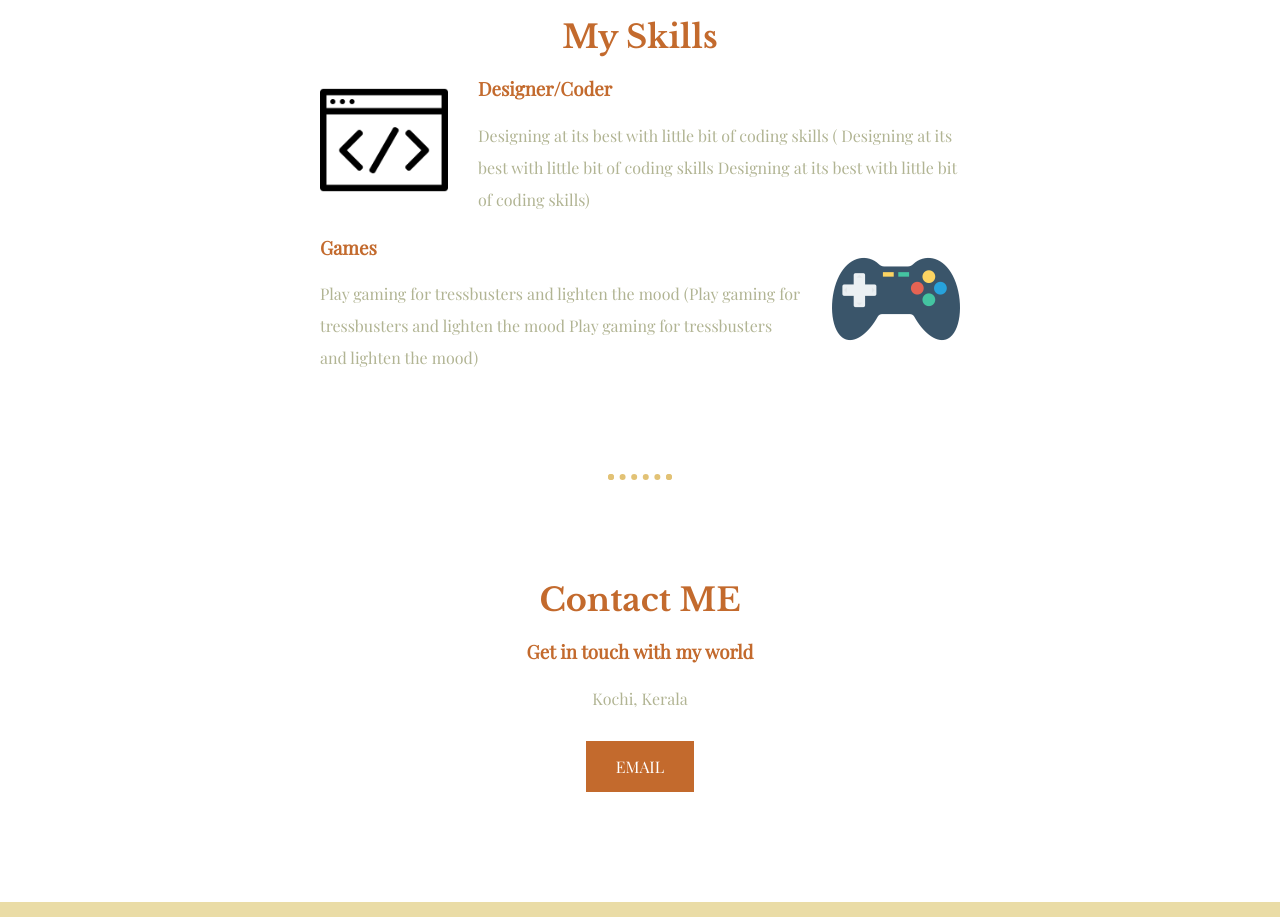
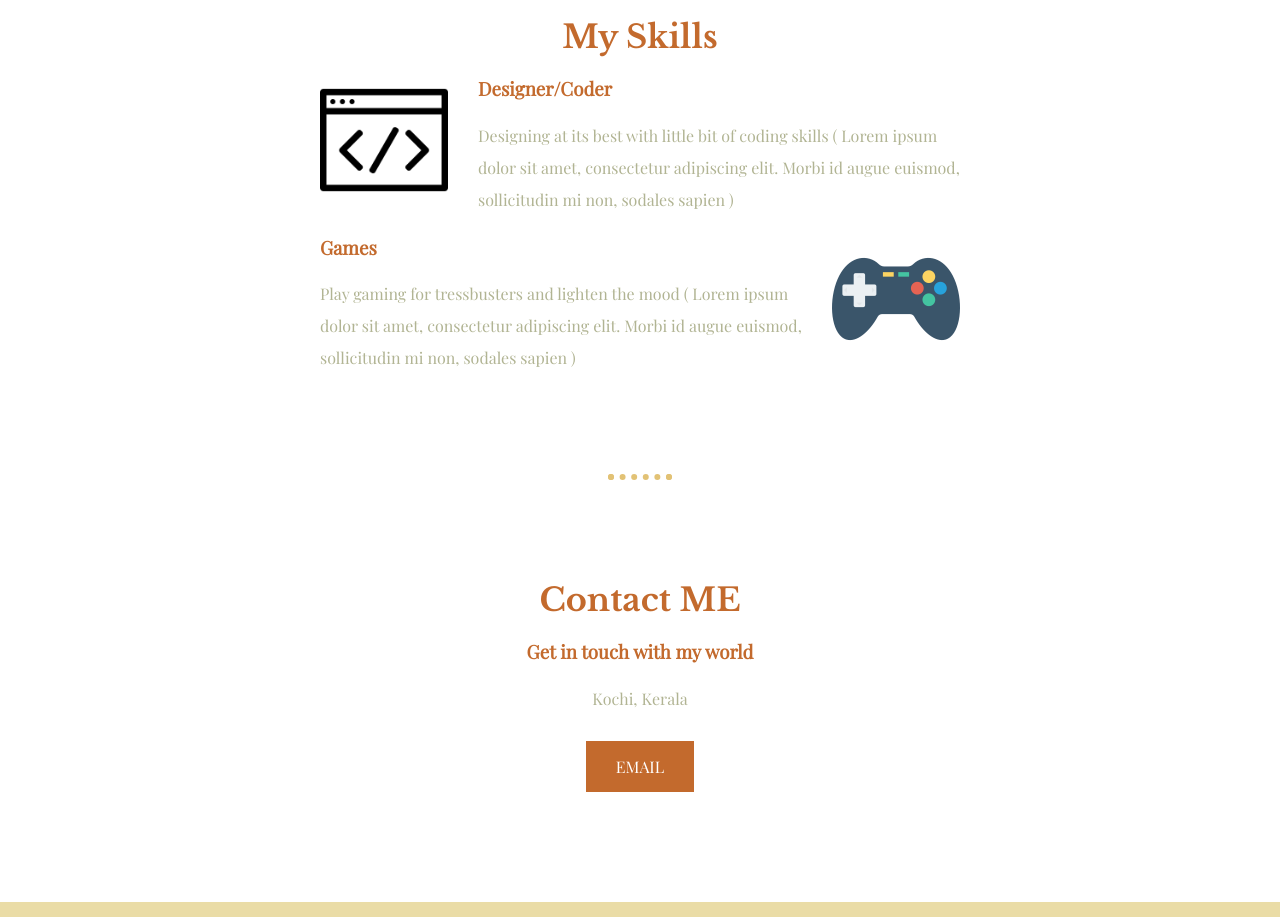
Before and after one commit to raghunathanp95/Advance-CSS, a plain HTML site: page index.html in a window 1280 px wide. Shown: the part 1220-2137 px from the top of the page. Drawn offline with nearby package versions, Linux system fonts and the light colour scheme; a web font is replaced by a local one.

Commit message:
Update index.html

```diff
--- a/index.html
+++ b/index.html
@@ -31,12 +31,12 @@
       <div class="work-row">
         <img class="work-img" src="code.png" alt="coding" width="100" height="100" >
         <h3>Designer/Coder</h3>
-        <p>Designing at its best with little bit of coding skills ( Designing at its best with little bit of coding skills Designing at its best with little bit of coding skills)</p>
+        <p>Designing at its best with little bit of coding skills ( Lorem ipsum dolor sit amet, consectetur adipiscing elit. Morbi id augue euismod, sollicitudin mi non, sodales sapien )</p>
       </div>
       <div class="games-row">
         <img class="games-img" src="game.png" alt="gaming" width="100" height="100" >
         <h3>Games</h3>
-        <p>Play gaming for tressbusters and lighten the mood (Play gaming for tressbusters and lighten the mood Play gaming for tressbusters and lighten the mood)</p>
+        <p>Play gaming for tressbusters and lighten the mood ( Lorem ipsum dolor sit amet, consectetur adipiscing elit. Morbi id augue euismod, sollicitudin mi non, sodales sapien )</p>
       </div>
     </div>
     <hr>
```
